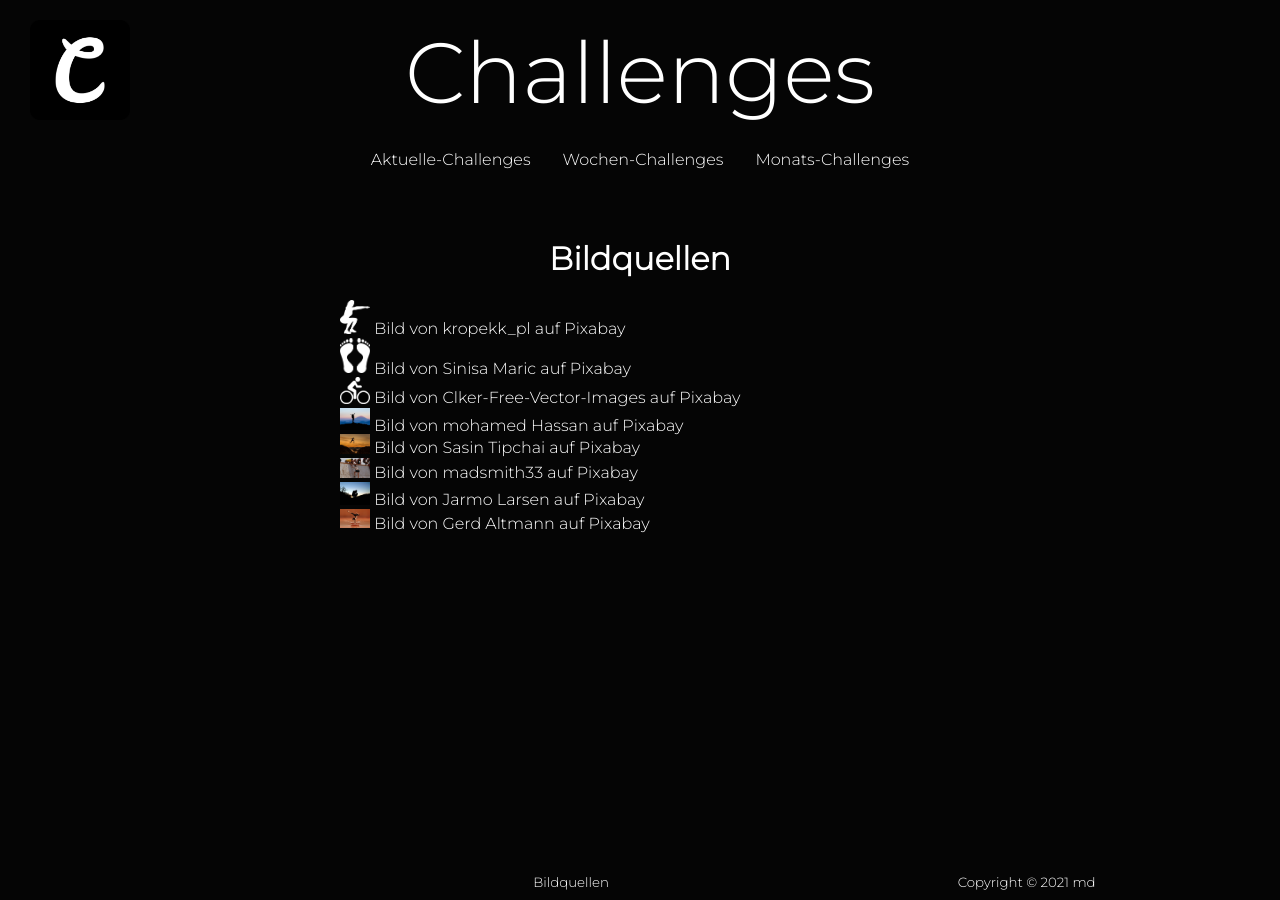
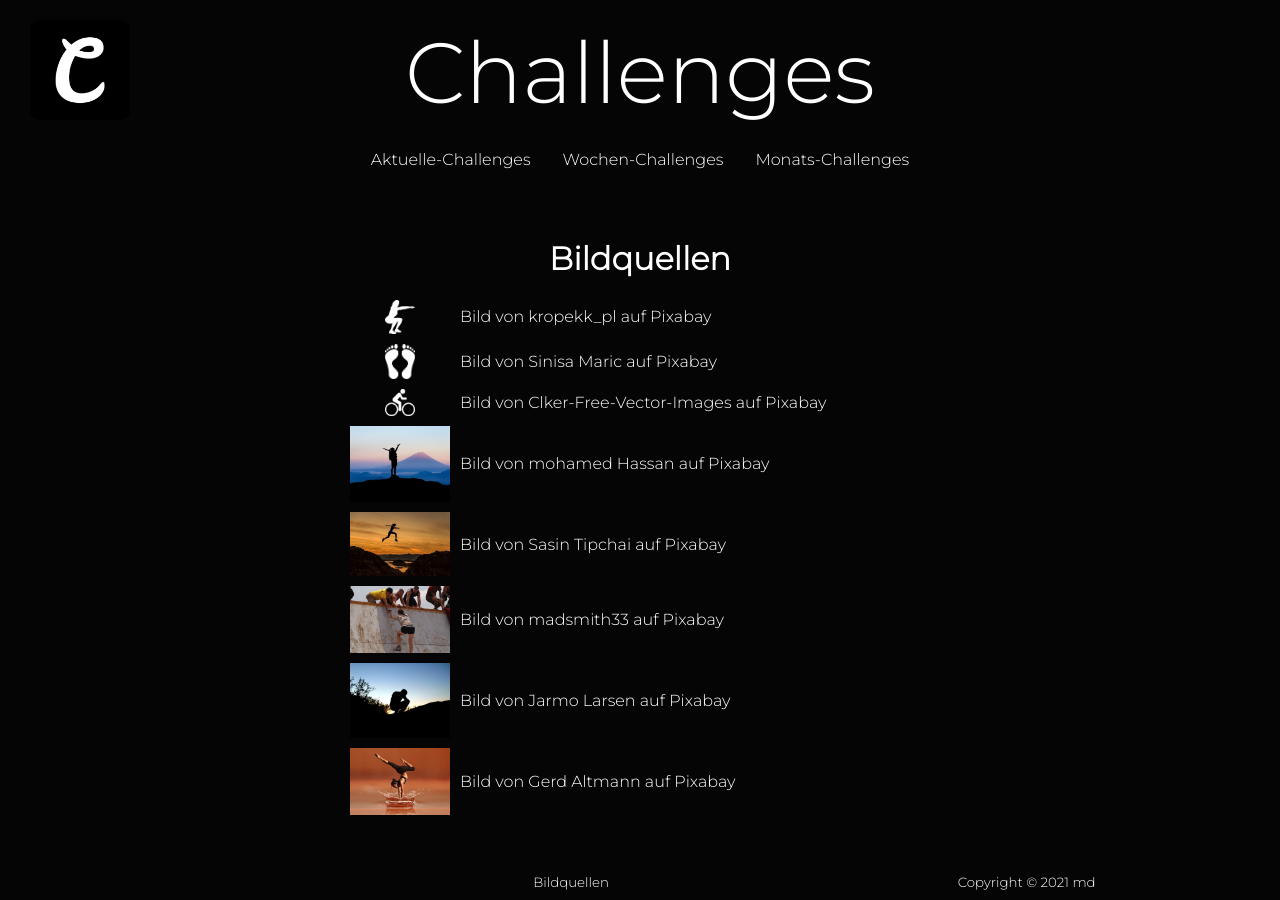
Before and after one commit to MichaelDiers/challenges, a Jekyll site: the page built from images.md, in a window 1280 px wide. Built offline with Jekyll 4.4.1, drawn with Linux system fonts in a browser that asks for light colours.

Commit message:
image reference page style

```diff
--- a/_sass/images.scss
+++ b/_sass/images.scss
@@ -1,5 +1,17 @@
 .images {
+    margin: 10px;
+    display: grid;
+    grid-template-columns: auto 1fr;
+    grid-template-rows: auto;
+    gap: 10px;
+    place-items: center;
+
     .no-filter {
         filter: none;
+        width: 100px;
+    }
+
+    div {
+        justify-self: left;
     }
 }
--- a/images.md
+++ b/images.md
@@ -6,9 +6,7 @@ navigation_rank_mobile: 50
 
 <div class="images">
     {% for item in site.data.images %}
-        <div>
-            <img src="{{site.baseurl}}/assets/images/{{ item.name }}" alt="{{ item.alt }}" class="{{ item.class }}">
-            <span>{{ item.reference }}</span>
-        </div>
+        <img src="{{site.baseurl}}/assets/images/{{ item.name }}" alt="{{ item.alt }}" class="{{ item.class }}">
+        <div>{{ item.reference }}</div>
     {% endfor %}
 </div>
```
